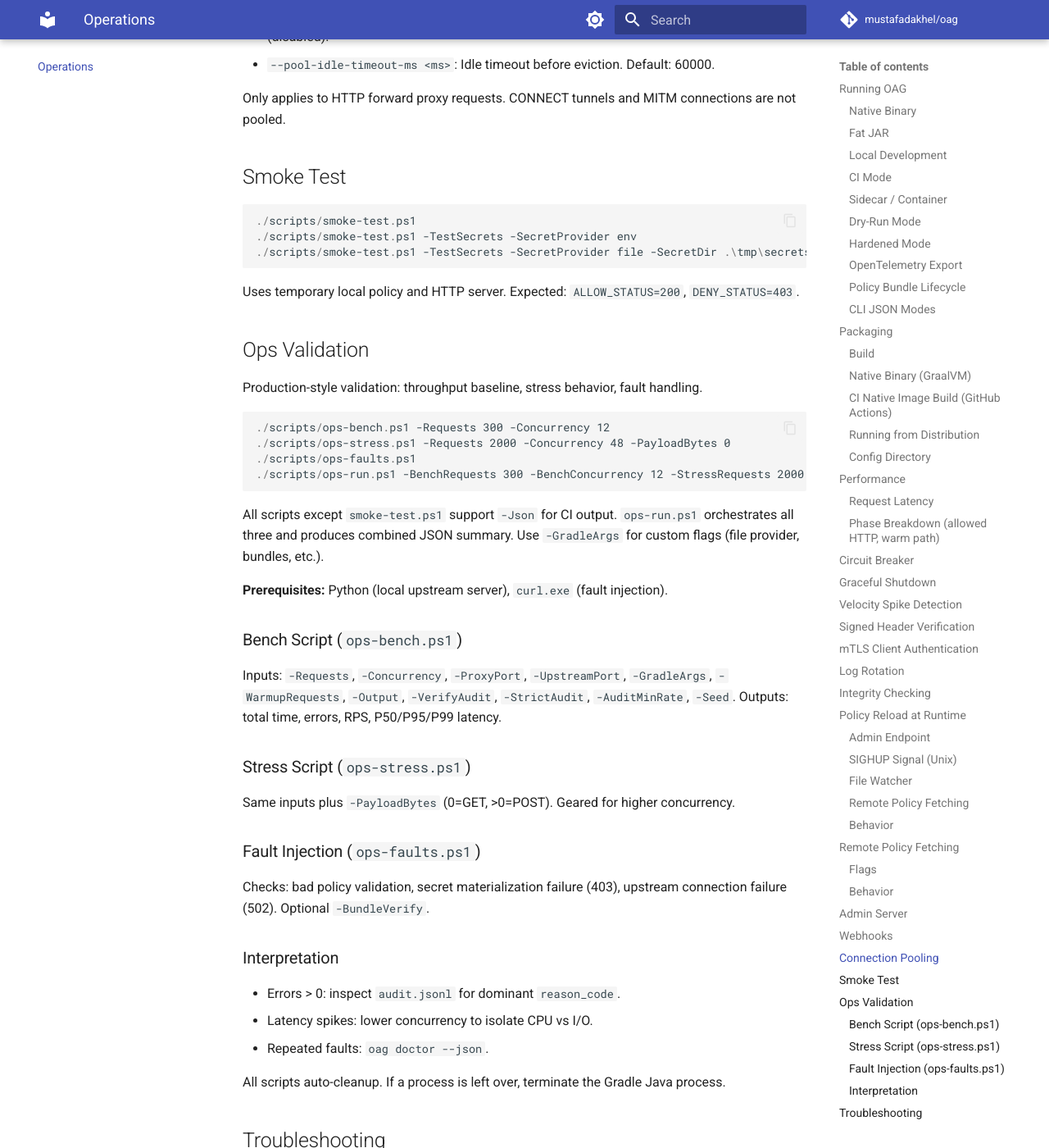
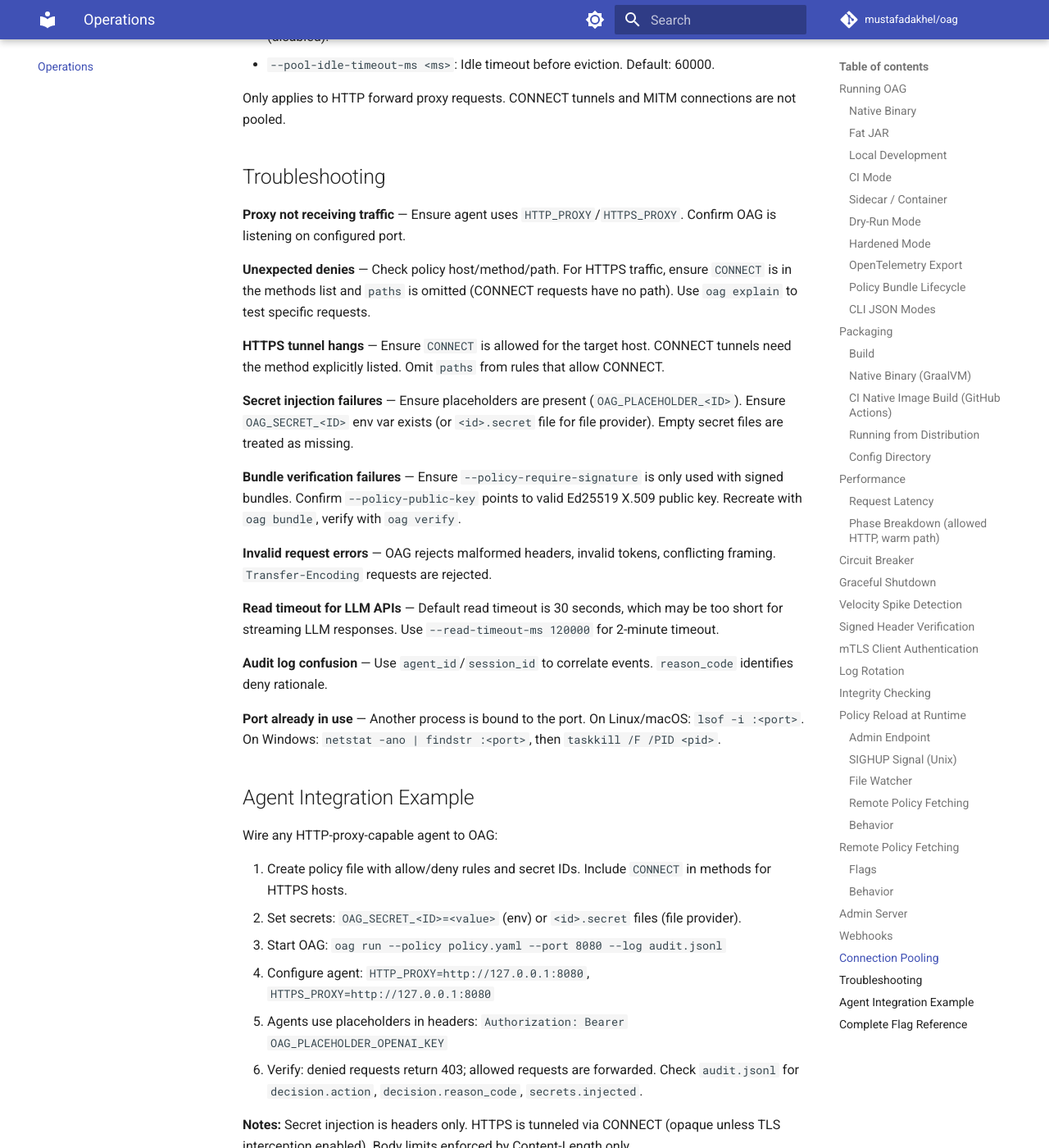
Before and after one commit to mustafadakhel/oag, an MkDocs documentation site: the page built from docs/operations.md, in a window 1280 px wide and 1400 px high, scrolled down 10821 px. Shown: the whole window at 82% size. Built offline with MkDocs 1.6.1 and Material for MkDocs 9.7.7, drawn with Linux system fonts in a browser that asks for light colours; comment, search, counter and statistics services are not loaded.

Commit message:
remove references to local scripts from operations docs

````diff
--- a/docs/operations.md
+++ b/docs/operations.md
@@ -439,52 +439,6 @@ oag run --policy policy.yaml --pool-max-idle 8 --pool-idle-timeout-ms 60000
 
 Only applies to HTTP forward proxy requests. CONNECT tunnels and MITM connections are not pooled.
 
-## Smoke Test
-
-```powershell
-./scripts/smoke-test.ps1
-./scripts/smoke-test.ps1 -TestSecrets -SecretProvider env
-./scripts/smoke-test.ps1 -TestSecrets -SecretProvider file -SecretDir .\tmp\secrets
-```
-
-Uses temporary local policy and HTTP server. Expected: `ALLOW_STATUS=200`, `DENY_STATUS=403`.
-
-## Ops Validation
-
-Production-style validation: throughput baseline, stress behavior, fault handling.
-
-```powershell
-./scripts/ops-bench.ps1 -Requests 300 -Concurrency 12
-./scripts/ops-stress.ps1 -Requests 2000 -Concurrency 48 -PayloadBytes 0
-./scripts/ops-faults.ps1
-./scripts/ops-run.ps1 -BenchRequests 300 -BenchConcurrency 12 -StressRequests 2000 -StressConcurrency 48
-```
-
-All scripts except `smoke-test.ps1` support `-Json` for CI output. `ops-run.ps1` orchestrates all three and produces combined JSON summary. Use `-GradleArgs` for custom flags (file provider, bundles, etc.).
-
-**Prerequisites:** Python (local upstream server), `curl.exe` (fault injection).
-
-### Bench Script (`ops-bench.ps1`)
-
-Inputs: `-Requests`, `-Concurrency`, `-ProxyPort`, `-UpstreamPort`, `-GradleArgs`, `-WarmupRequests`, `-Output`, `-VerifyAudit`, `-StrictAudit`, `-AuditMinRate`, `-Seed`.
-Outputs: total time, errors, RPS, P50/P95/P99 latency.
-
-### Stress Script (`ops-stress.ps1`)
-
-Same inputs plus `-PayloadBytes` (0=GET, >0=POST). Geared for higher concurrency.
-
-### Fault Injection (`ops-faults.ps1`)
-
-Checks: bad policy validation, secret materialization failure (403), upstream connection failure (502). Optional `-BundleVerify`.
-
-### Interpretation
-
-- Errors > 0: inspect `audit.jsonl` for dominant `reason_code`.
-- Latency spikes: lower concurrency to isolate CPU vs I/O.
-- Repeated faults: `oag doctor --json`.
-
-All scripts auto-cleanup. If a process is left over, terminate the Gradle Java process.
-
 ## Troubleshooting
 
 **Proxy not receiving traffic** — Ensure agent uses `HTTP_PROXY`/`HTTPS_PROXY`. Confirm OAG is listening on configured port.
````
